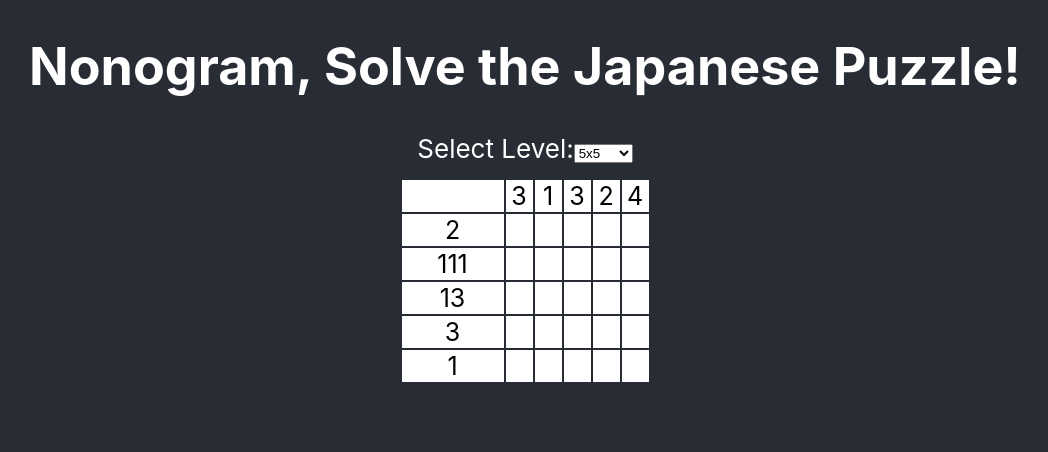
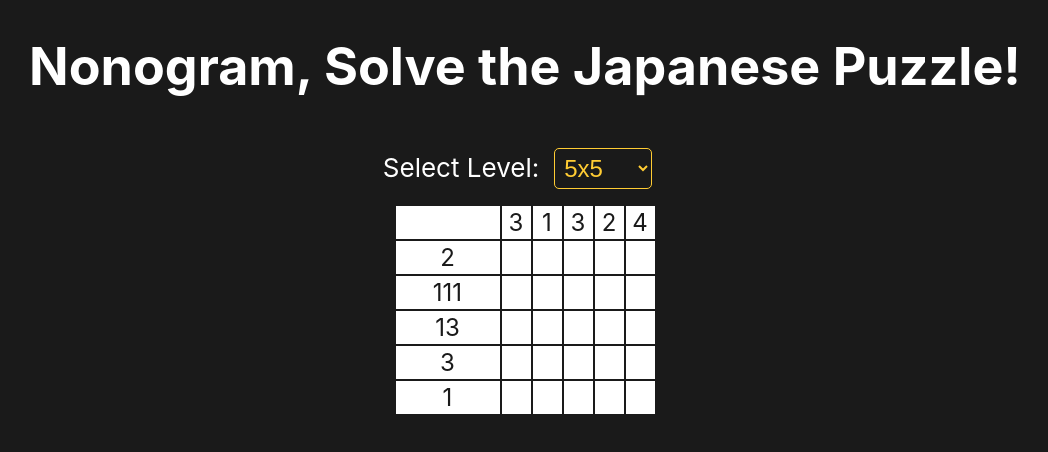
Before and after one commit to zeyadetman/Nonogram, a React (Create React App) app: page / in a window 1280 px wide. Shown: the top 452 px of the page, without its empty margins (115-1163 px from the left). Built offline with nearby package versions, Linux system fonts and the light colour scheme.

Commit message:
It works!

```diff
--- a/src/App.css
+++ b/src/App.css
@@ -1,14 +1,14 @@
 body{
-  background-color: #282c34;
+  background-color: #1a1a1a;
 }
 
 .App {
   text-align: center;
 }
 
-.empty { background: #fff; color: black}
-.fill { background: #000; color: black}
-.doubtful { background:  radial-gradient(circle at 50%, #000 15%, #fff 20%); color: black}
+.empty { background: #fff; color: #1a1a1a}
+.fill { background: #1a1a1a; color: #1a1a1a}
+.doubtful { background:  radial-gradient(circle at 50%, #1a1a1a 15%, #fff 20%); color: #1a1a1a}
 
 .App {
   display: flex;
@@ -25,16 +25,54 @@ body{
 
 .game {
   text-align: center;
+  position: relative;
 }
 
 #levels {
-  margin-bottom: 25px;
+  margin: 15px;
+  font-size: 24px;
+  background: #1a1a1a;
+  color: #fc3;
+  border: 1px solid #fc3;
+  border-radius: 5px;
+  padding: 5px;
+}
+
+#levels:focus{
+  outline: none;
 }
 
 td {
-  font-size: 25px;
+  font-size: 24px;
   word-break: break-word;
   width: 25px;
   border: none;
   text-align: center;
+  border: 1px solid #fff;
+  user-select: none;
 }
+
+.winner {
+  border: 5px solid #fc3;
+  width: 60%;
+  margin: 15vh auto;
+  position: absolute;
+  background: #1a1a1a;
+}
+
+.winner p{
+  margin: 15px;
+}
+
+button{
+  border: none;
+  background: #fc3;
+  color: #1a1a1a;
+  margin: 15px;
+  font-size: 18px;
+  padding: 5px;
+}
+
+button:hover {
+  cursor: pointer;
+}
--- a/src/App.js
+++ b/src/App.js
@@ -7,21 +7,27 @@ class App extends Component {
   constructor(props) {
     super(props);
     this.state = {
-      label: Object.keys(levels)[0]
+      label: Object.keys(levels)[0],
+      winner: false
     }
 
     this.handleBoardChange = this.handleBoardChange.bind(this);
+    this.handleWinner = this.handleWinner.bind(this);
   }
 
   async handleBoardChange(e) {
     await this.setState({ label: e.target.value });
   }
 
+  handleWinner(validation) {
+    this.setState({winner: validation});
+  }
+
   render() {
     return (
       <div className="App">
         <h1>Nonogram, Solve the Japanese Puzzle!</h1>
-        <div className="game">
+        <div className="game custom-select">
           <label className="settings">
             Select Level:
           <select
@@ -36,7 +42,19 @@ class App extends Component {
               }
             </select>
           </label>
-          <Board label={this.state.label} />
+          <Board
+            label={this.state.label}
+            handleWinner={this.handleWinner}
+          />
+        </div>
+        <div
+          className="winner"
+          style={{display: this.state.winner ? 'initial' : 'none'}}
+        >
+              <p>You're Winner <span role="img" aria-label="rocket">🚀</span></p>
+              <p>あなたは勝者です <span role="img" aria-label="rocket">🚀</span></p>
+
+              <button onClick={() => window.location.reload()}>Play Again?</button>
         </div>
       </div>
     );
--- a/src/components/Board/Board.js
+++ b/src/components/Board/Board.js
@@ -90,7 +90,9 @@ export default class Board extends Component {
           : "empty";
     }
 
-    this.setState({isBoardSolved: this.isSolved()}, ()=>console.log(this.state.isBoardSolved));
+    const isThisSolved = this.isSolved();
+    this.setState({isBoardSolved: isThisSolved}, ()=>console.log(this.state.isBoardSolved));
+    if(isThisSolved) this.props.handleWinner(isThisSolved);
   }
 
   isSolved() {
```
